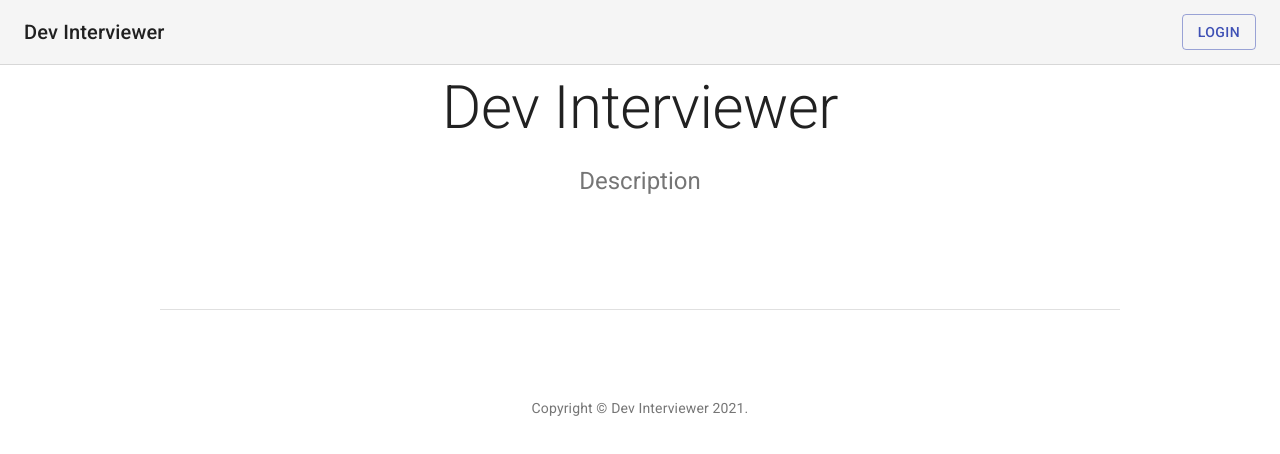
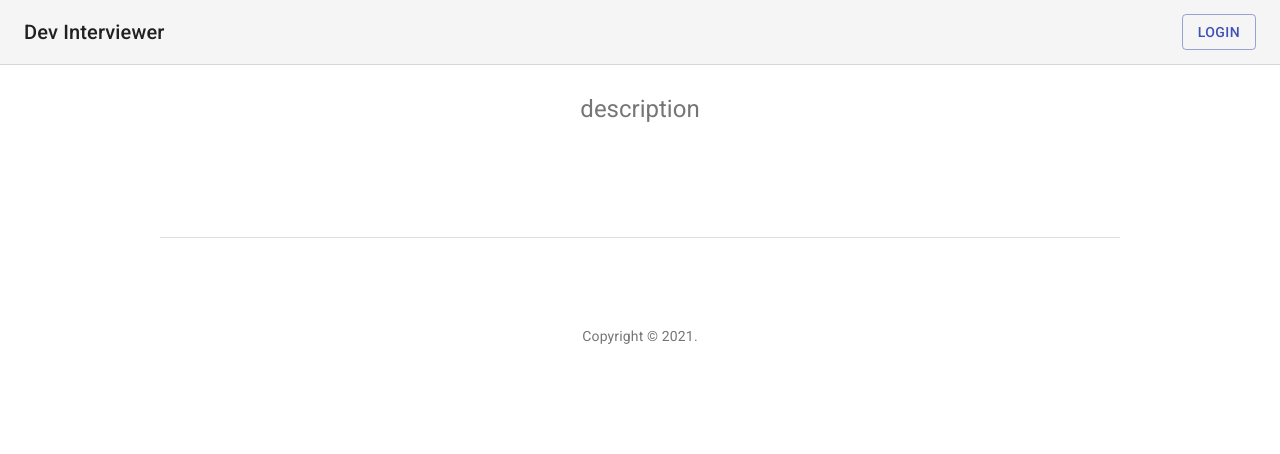
Before and after one commit to brayanarrieta/dev-interviewer, a React (Create React App) app in the folder dev-interviewer-client/: page / in a window 1280 px wide. Shown: the top 454 px of the page. Built offline with nearby package versions, Linux system fonts and the light colour scheme; no server answers.

Commit message:
feat(frontend): integrate i18n to the client

```diff
--- a/dev-interviewer-client/package.json
+++ b/dev-interviewer-client/package.json
@@ -14,8 +14,10 @@
     "@types/react-dom": "^17.0.7",
     "axios": "^0.21.1",
     "dotenv": "^10.0.0",
+    "i18next": "^20.3.1",
     "react": "^17.0.2",
     "react-dom": "^17.0.2",
+    "react-i18next": "^11.10.0",
     "react-router-dom": "^5.2.0",
     "react-scripts": "4.0.3",
     "typescript": "^4.3.2",
--- a/dev-interviewer-client/src/components/Home/PageDescriptor.tsx
+++ b/dev-interviewer-client/src/components/Home/PageDescriptor.tsx
@@ -3,6 +3,8 @@ import {
   Container, Typography,
 } from '@material-ui/core';
 import { makeStyles } from '@material-ui/core/styles';
+import { useTranslation } from 'react-i18next';
+import { APPLICATION_NAME } from '../../config';
 
 const useStyles = makeStyles((theme) => ({
   heroContent: {
@@ -12,14 +14,15 @@ const useStyles = makeStyles((theme) => ({
 
 const PageDescriptor = () => {
   const classes = useStyles();
+  const { t } = useTranslation();
 
   return (
     <Container maxWidth="sm" component="div" className={classes.heroContent}>
       <Typography component="h1" variant="h2" align="center" color="textPrimary" gutterBottom>
-        Dev Interviewer
+        {APPLICATION_NAME}
       </Typography>
       <Typography variant="h5" align="center" color="textSecondary" component="p">
-        Description
+        {t('application description')}
       </Typography>
     </Container>
   );
--- a/dev-interviewer-client/src/custom-components/Copyright.tsx
+++ b/dev-interviewer-client/src/custom-components/Copyright.tsx
@@ -1,10 +1,16 @@
 import React from 'react';
 import { Typography } from '@material-ui/core';
+import { useTranslation } from 'react-i18next';
+import { APPLICATION_NAME } from '../config';
 
-const Copyright = () => (
-  <Typography variant="body2" color="textSecondary" align="center">
-    {`Copyright ©  Dev Interviewer ${new Date().getFullYear()}.`}
-  </Typography>
-);
+const Copyright = () => {
+  const { t } = useTranslation();
+
+  return (
+    <Typography variant="body2" color="textSecondary" align="center">
+      {t('copyright', { year: new Date().getFullYear(), applicationName: APPLICATION_NAME })}
+    </Typography>
+  );
+};
 
 export default Copyright;
--- /dev/null
+++ b/dev-interviewer-client/src/i18n.ts
@@ -0,0 +1,21 @@
+import i18n from 'i18next';
+import { initReactI18next } from 'react-i18next';
+import { TRANSLATIONS_EN } from './translations/en';
+
+const resources = {
+  en: {
+    translation: TRANSLATIONS_EN,
+  },
+};
+
+i18n
+  .use(initReactI18next)
+  .init({
+    resources,
+    lng: 'en',
+    interpolation: {
+      escapeValue: false,
+    },
+  });
+
+export default i18n;
--- a/dev-interviewer-client/src/index.tsx
+++ b/dev-interviewer-client/src/index.tsx
@@ -2,6 +2,8 @@ import React from 'react';
 import ReactDOM from 'react-dom';
 import App from './App';
 import reportWebVitals from './reportWebVitals';
+
+import './i18n';
 
 ReactDOM.render(
   <React.StrictMode>
--- /dev/null
+++ b/dev-interviewer-client/src/translations/en.ts
@@ -0,0 +1,4 @@
+export const TRANSLATIONS_EN = {
+  copyright: 'Copyright © {{applicationName}} {{year}}.',
+  'application description': 'description',
+};
```
Also changed, not shown: 1 other file (tests, documents, lock files or other folders).
